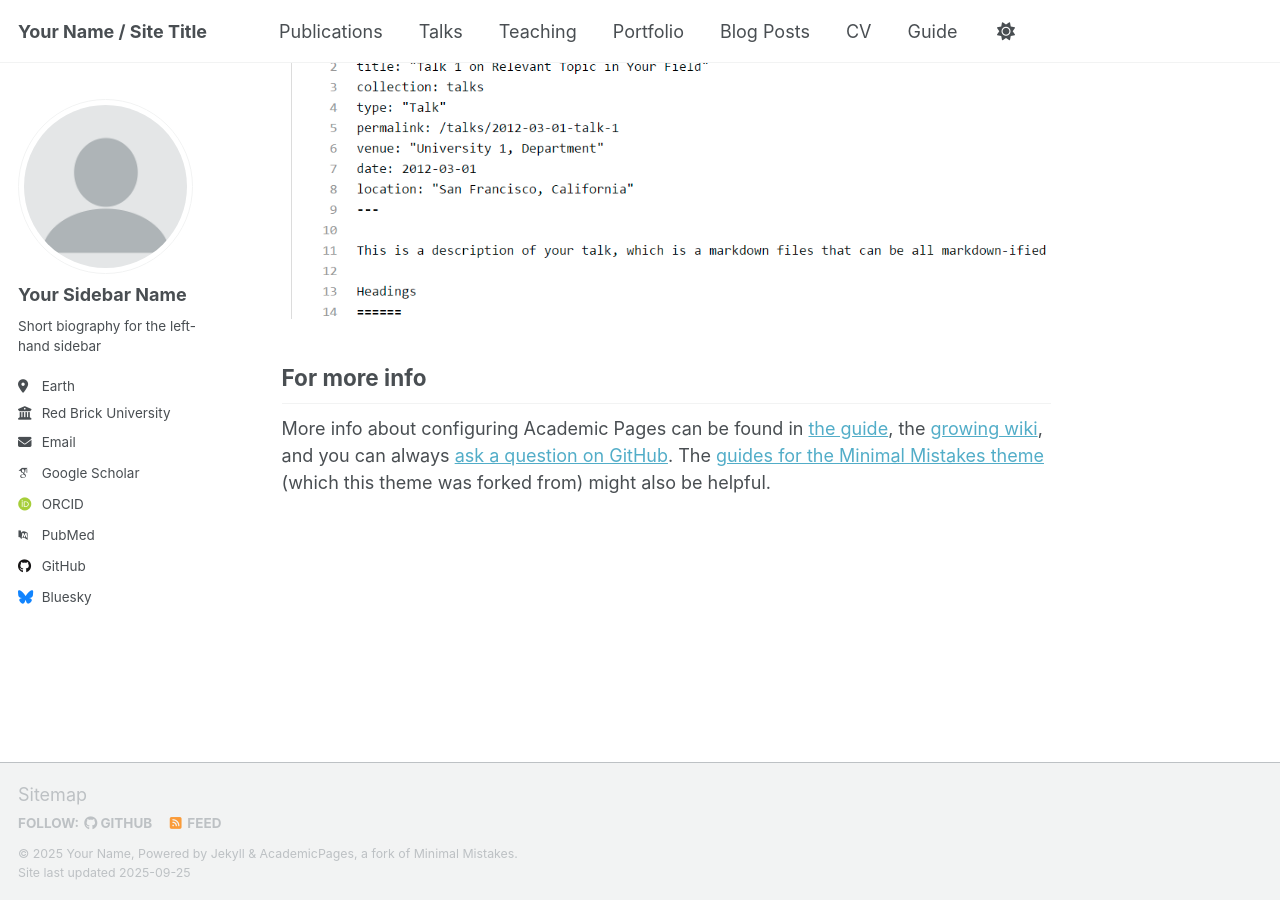
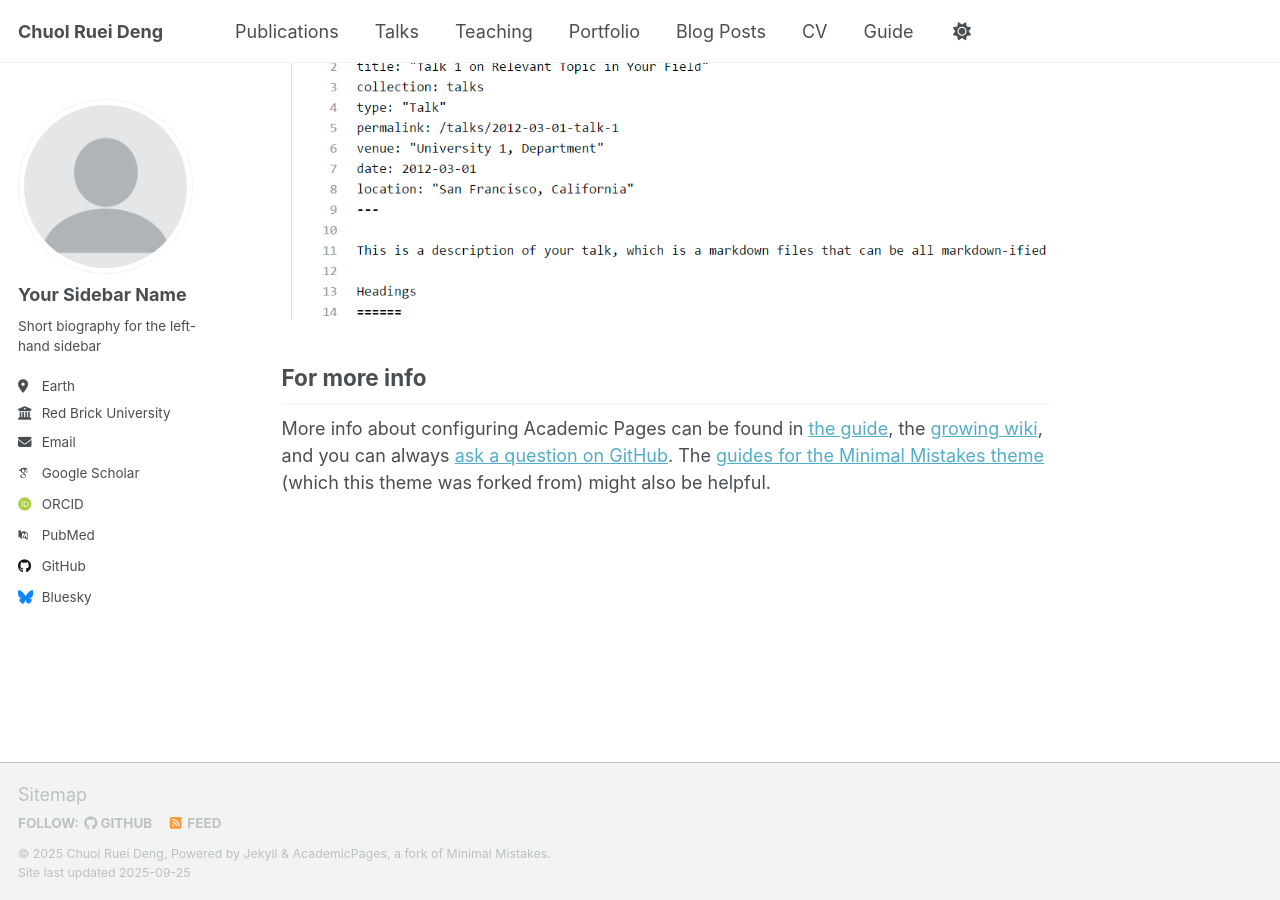
Before and after one commit to chuolrdeng/chuolrdeng.github.io, a Jekyll site: the page built from _pages/about.md, in a window 1280 px wide and 900 px high, scrolled down 2880 px. Built offline with Jekyll 4.4.1, drawn with Linux system fonts in a browser that asks for light colours; some web fonts are replaced; a script that is not in the unit is left out.

Commit message:
Update _config.yml

```diff
--- a/_config.yml
+++ b/_config.yml
@@ -9,9 +9,9 @@
 # Basic Site Settings
 locale                   : "en-US"
 site_theme               : "default" # Currently available options are "default", "air"
-title                    : "Your Name / Site Title"
+title                    : "Chuol Ruei Deng"
 title_separator          : "-"
-name                     : &name "Your Name"
+name                     : &name "Chuol Ruei Deng"
 description              : &description "Your Name's academic portfolio"   # Update this with a general description of your site, this is the default if not overridden by a page
 url                      : https://academicpages.github.io # The base hostname & protocol for your site e.g. "https://[your GitHub username].github.io",
                                                            # or if you already have some other page hosted on Github then use "https://[your GitHub username].github.io/[Your Repo Name]"
```
